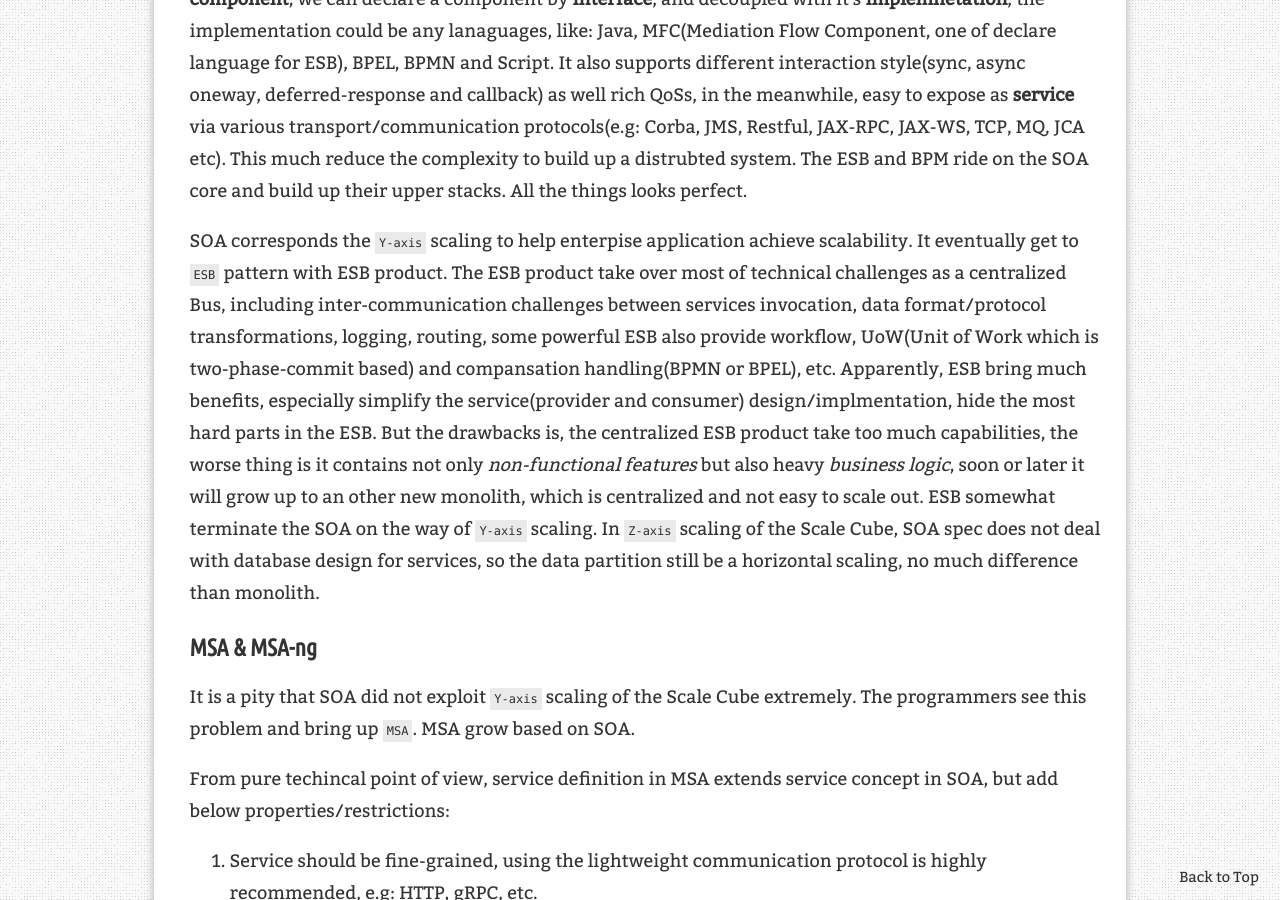
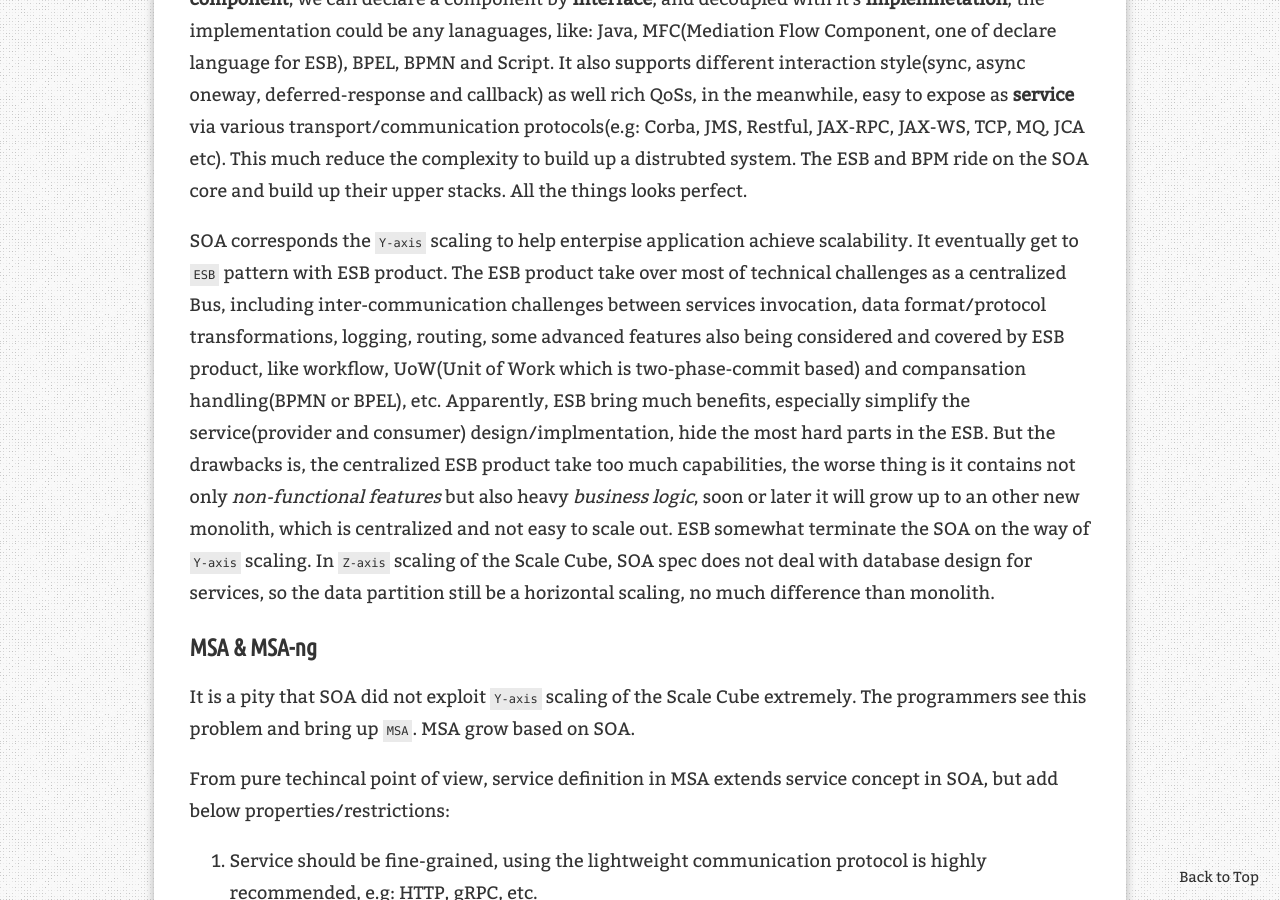
Before and after one commit to leezhenghui/leezhenghui.github.io, a Jekyll site: the page built from _posts/2018-10-10-build-a-scalable-system-basics.md, in a window 1280 px wide and 900 px high, scrolled down 9257 px. Built offline with Jekyll 4.4.1, drawn with Linux system fonts in a browser that asks for light colours; comment, search, counter and statistics services are not loaded.

Commit message:
auto udpate by doc builder

```diff
--- a/_posts/2018-10-10-build-a-scalable-system-basics.md
+++ b/_posts/2018-10-10-build-a-scalable-system-basics.md
@@ -151,7 +151,7 @@
 
 I have ever worked on SOA/ESB fields for quite a long time, more than 10 years, that experience is really impressive. Our SOA product provides a standard way to encapsulate our implementation into **component**, we can declare a component by **interface**, and decoupled with it's **implemnetation**, the implementation could be any lanaguages, like: Java, MFC(Mediation Flow Component, one of declare language for ESB), BPEL, BPMN and Script. It also supports different interaction style(sync, async oneway, deferred-response and callback) as well rich QoSs, in the meanwhile, easy to expose as **service** via various transport/communication protocols(e.g: Corba, JMS, Restful, JAX-RPC, JAX-WS, TCP, MQ, JCA etc). This much reduce the complexity to build up a distrubted system. The ESB and BPM ride on the SOA core and build up their upper stacks. All the things looks perfect.
 
-SOA corresponds the `Y-axis` scaling to help enterpise application achieve scalability. It eventually get to `ESB` pattern with ESB product. The ESB product take over most of technical challenges as a centralized Bus, including inter-communication challenges between services invocation, data format/protocol transformations, logging, routing, some powerful ESB also provide workflow, UoW(Unit of Work which is two-phase-commit based) and compansation handling(BPMN or BPEL), etc. Apparently, ESB bring much benefits, especially simplify the service(provider and consumer) design/implmentation, hide the most hard parts in the ESB. But the drawbacks is, the centralized ESB product take too much capabilities, the worse thing is it contains not only _non-functional features_ but also heavy _business logic_, soon or later it will grow up to an other new monolith, which is centralized and not easy to scale out. ESB somewhat terminate the SOA on the way of `Y-axis` scaling. In `Z-axis` scaling of the Scale Cube, SOA spec does not deal with database design for services, so the data partition still be a horizontal scaling, no much difference than monolith.
+SOA corresponds the `Y-axis` scaling to help enterpise application achieve scalability. It eventually get to `ESB` pattern with ESB product. The ESB product take over most of technical challenges as a centralized Bus, including inter-communication challenges between services invocation, data format/protocol transformations, logging, routing, some advanced features also being considered and covered by ESB product, like workflow, UoW(Unit of Work which is two-phase-commit based) and compansation handling(BPMN or BPEL), etc. Apparently, ESB bring much benefits, especially simplify the service(provider and consumer) design/implmentation, hide the most hard parts in the ESB. But the drawbacks is, the centralized ESB product take too much capabilities, the worse thing is it contains not only _non-functional features_ but also heavy _business logic_, soon or later it will grow up to an other new monolith, which is centralized and not easy to scale out. ESB somewhat terminate the SOA on the way of `Y-axis` scaling. In `Z-axis` scaling of the Scale Cube, SOA spec does not deal with database design for services, so the data partition still be a horizontal scaling, no much difference than monolith.
 
 ### MSA & MSA-ng
 
```
